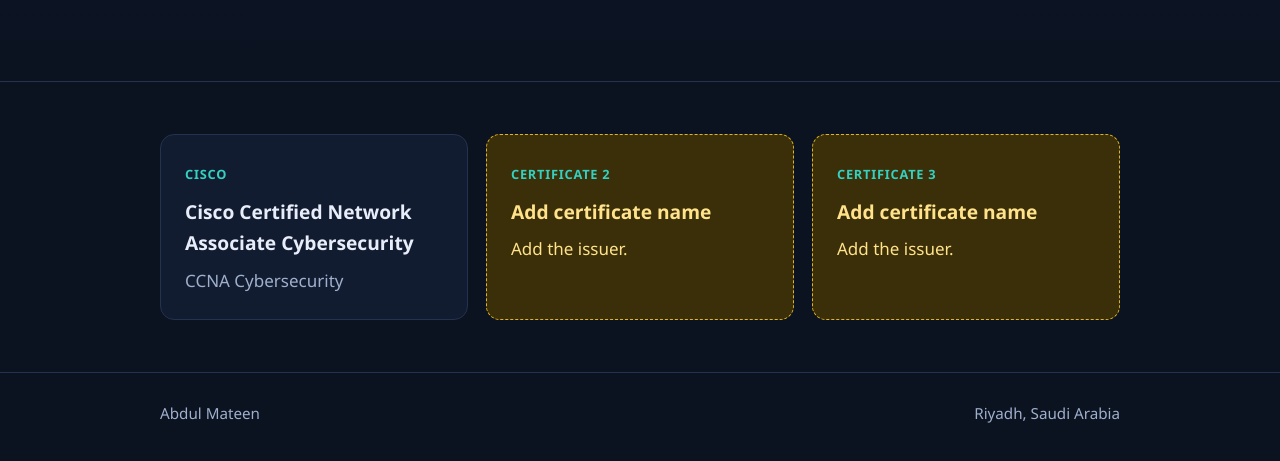
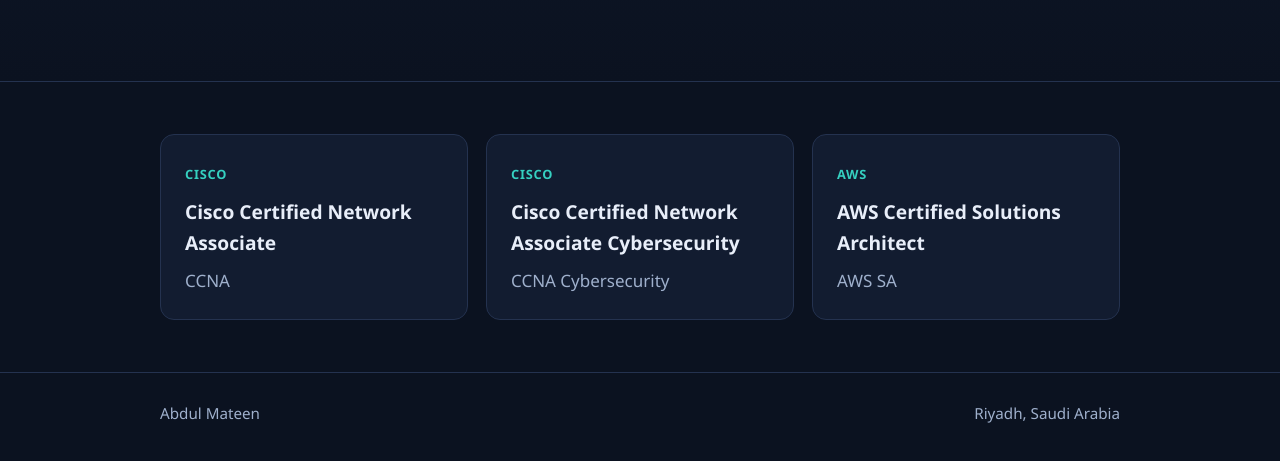
Before and after one commit to Abdul-Mateen-2965/Abdul-Mateen-2965, a plain HTML site: page certifications.html in a window 1280 px wide. Shown: the part 295-756 px from the top of the page. Drawn offline with Linux system fonts and the light colour scheme.

Commit message:
Fill in certifications, SOC role, tagline and Iqama from LinkedIn headline
Co-Authored-By: Claude Fable 5.2 <noreply@anthropic.com>
Claude-Session: https://claude.ai/code/session_011SJ3Wz88EttysWD7ocfeCX

```diff
--- a/certifications.html
+++ b/certifications.html
@@ -34,18 +34,18 @@
       <div class="grid">
         <div class="card">
           <span class="tag">CISCO</span>
+          <h3>Cisco Certified Network Associate</h3>
+          <p>CCNA</p>
+        </div>
+        <div class="card">
+          <span class="tag">CISCO</span>
           <h3>Cisco Certified Network Associate Cybersecurity</h3>
           <p>CCNA Cybersecurity</p>
         </div>
-        <div class="card todo-card">
-          <span class="tag">CERTIFICATE 2</span>
-          <h3>Add certificate name</h3>
-          <p>Add the issuer.</p>
-        </div>
-        <div class="card todo-card">
-          <span class="tag">CERTIFICATE 3</span>
-          <h3>Add certificate name</h3>
-          <p>Add the issuer.</p>
+        <div class="card">
+          <span class="tag">AWS</span>
+          <h3>AWS Certified Solutions Architect</h3>
+          <p>AWS SA</p>
         </div>
       </div>
     </div>
--- a/style.css
+++ b/style.css
@@ -173,7 +173,7 @@ h2 {
 
 .facts {
   display: grid;
-  grid-template-columns: repeat(auto-fit, minmax(200px, 1fr));
+  grid-template-columns: repeat(auto-fit, minmax(165px, 1fr));
   gap: 18px;
 }
 
```
Also changed, not shown: index.html (+7 -6 lines), services.html (+7 -2 lines).
